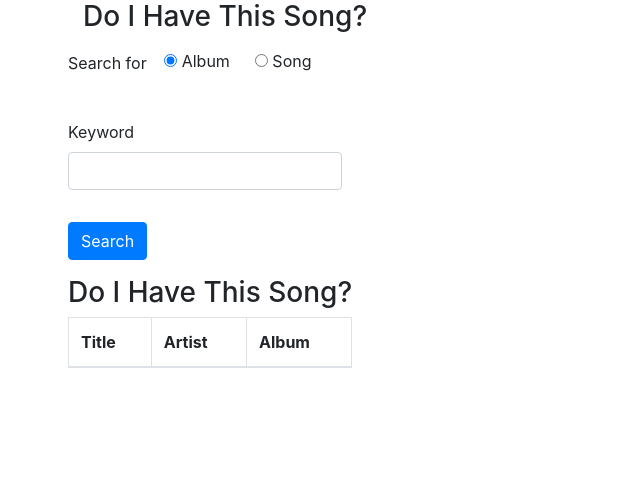
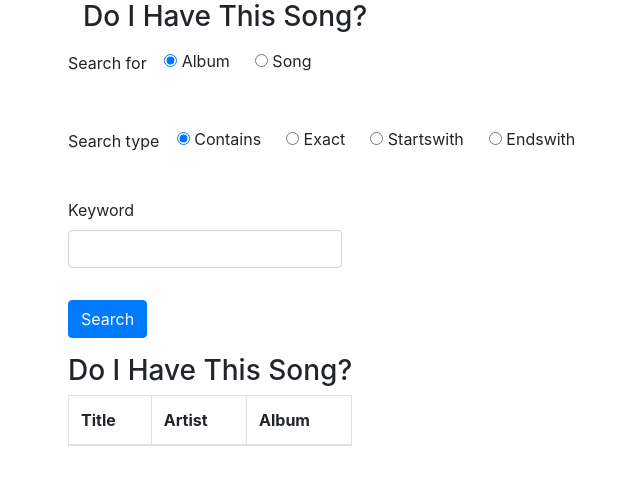
Before and after one commit to colajam93/dihts, a Django app: page / in a window 1280 px wide. Shown: the top 485 px of the page, without its empty margins (2-642 px from the left). Run offline with Django 3.2, Linux system fonts and the light colour scheme; lists and menus that the app fills with data are empty; some libraries are stand-ins or nearby versions.

Commit message:
Add search type

```diff
--- a/song/views.py
+++ b/song/views.py
@@ -2,7 +2,9 @@ from django.shortcuts import render
 from song.models import Song
 from django.views.decorators.csrf import ensure_csrf_cookie
 
-SEARCH_FOR, ALBUM, SONGS, SONG = ('search_for', 'album', 'songs', 'song')
+SEARCH_FOR, SEARCH_TYPE, SONGS, = ('search_for', 'search_type', 'songs')
+ALBUM, SONG = ('album', 'song')
+CONTAINS, EXACT, STARTSWITH, ENDSWITH = ('contains', 'exact', 'startswith', 'endswith')
 
 
 @ensure_csrf_cookie
@@ -10,6 +12,8 @@ def search(request):
     params = {}
     search_for = request.GET.get(SEARCH_FOR, ALBUM)
     params[SEARCH_FOR] = search_for
+    search_type = request.GET.get(SEARCH_TYPE, CONTAINS)
+    params[SEARCH_TYPE] = search_type
 
     try:
         keyword = request.GET['keyword']
--- a/templates/search.html
+++ b/templates/search.html
@@ -15,6 +15,34 @@
                         <label class="btn btn-primary-outline" id="song_label">
                             <input type="radio" name="search_for" value="song" id="song_radio" autocomplete="off">
                             Song
+                        </label>
+                    </div>
+                </fieldset>
+            </div>
+        </div>
+        <div class="form-group row">
+            <div class="col-xs-12">
+                <fieldset class="form-group">
+                    <label for="search_type">Search type</label>
+                    <div id="search_type" class="btn-group" data-toggle="buttons">
+                        <label class="btn btn-primary-outline" id="contains_label">
+                            <input type="radio" name="search_type" value="contains" id="contains_radio"
+                                   autocomplete="off">
+                            Contains
+                        </label>
+                        <label class="btn btn-primary-outline" id="exact_label">
+                            <input type="radio" name="search_type" value="exact" id="exact_radio" autocomplete="off">
+                            Exact
+                        </label>
+                        <label class="btn btn-primary-outline" id="startswith_label">
+                            <input type="radio" name="search_type" value="startswith" id="startswith_radio"
+                                   autocomplete="off">
+                            Startswith
+                        </label>
+                        <label class="btn btn-primary-outline" id="endswith_label">
+                            <input type="radio" name="search_type" value="endswith" id="endswith_radio"
+                                   autocomplete="off">
+                            Endswith
                         </label>
                     </div>
                 </fieldset>
@@ -62,6 +90,8 @@
         window.onload = function () {
             document.getElementById('{{ search_for }}_radio').checked = true;
             document.getElementById('{{ search_for }}_label').className += ' active';
+            document.getElementById('{{ search_type }}_radio').checked = true;
+            document.getElementById('{{ search_type }}_label').className += ' active';
         }
     </script>
 {% endblock content %}
```
